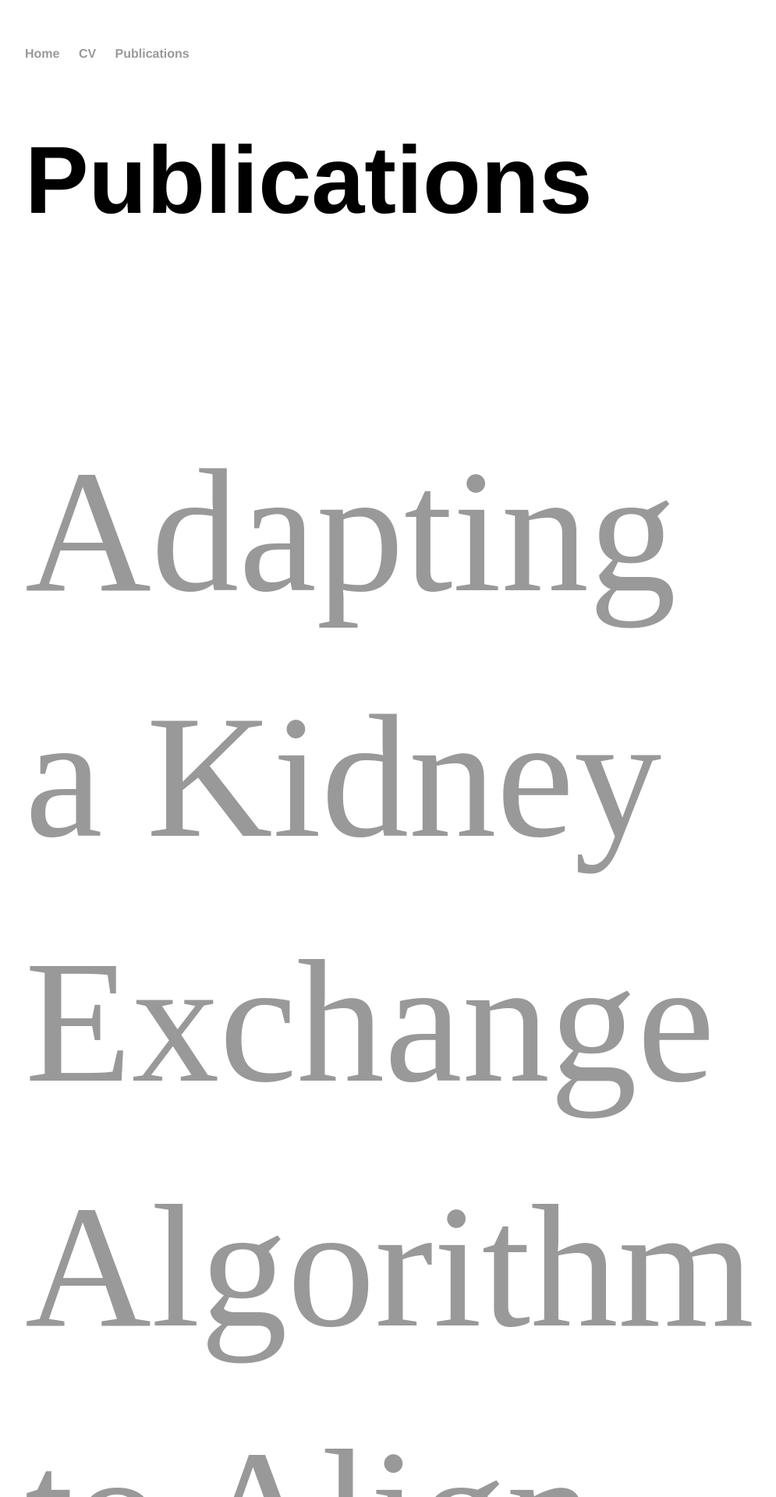
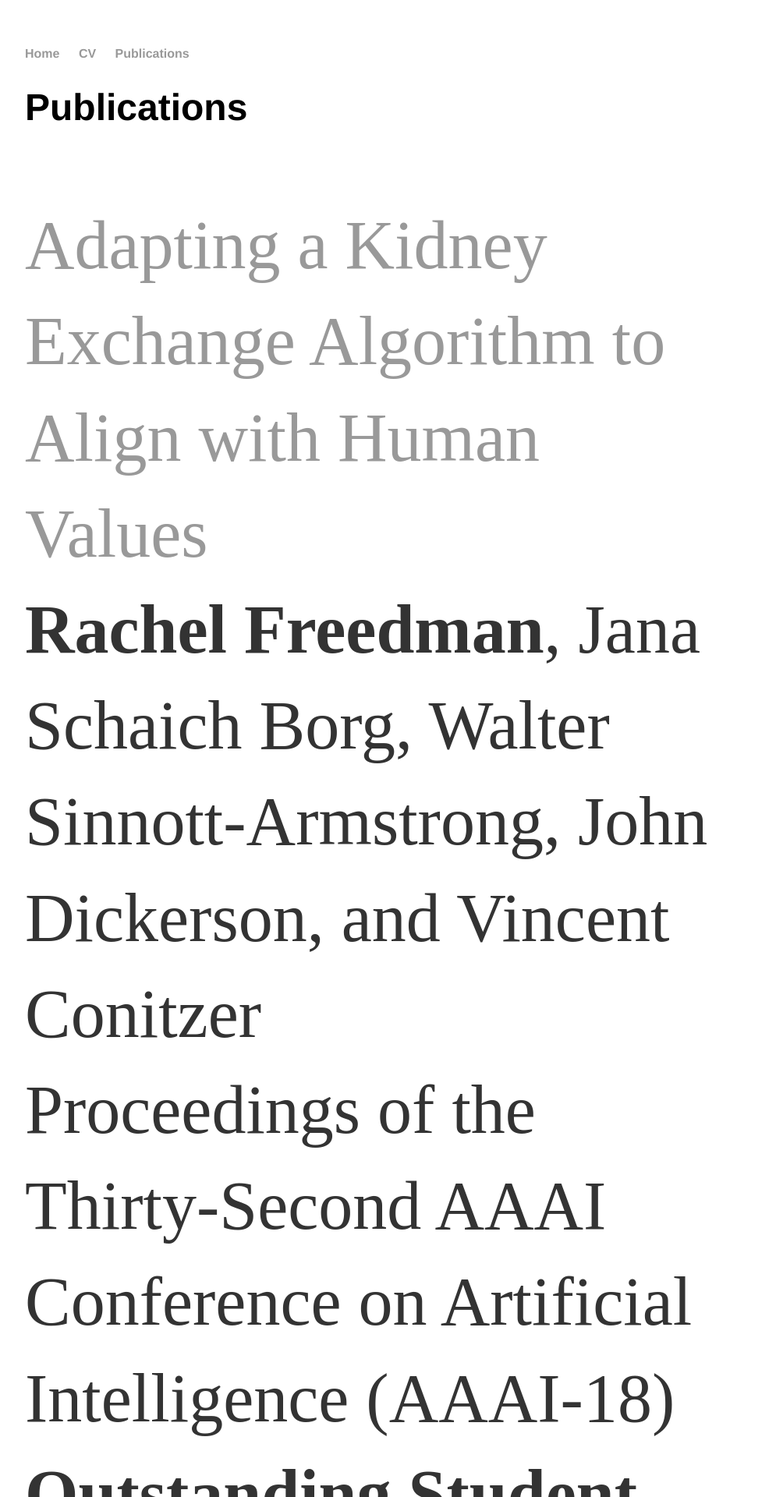
Before and after one commit to RachelFreedman/rachelfreedman.github.io, a Jekyll site: the page built from publications/index.html, in a window 1280 px wide. Shown: the top 1920 px of the page at 78% size, without its empty margins (160-1155 px from the left). Built offline with Jekyll 4.4.1, drawn with Linux system fonts in a browser that asks for light colours.

Commit message:
Removed blurb small font stying

```diff
--- a/css/main.css
+++ b/css/main.css
@@ -41,7 +41,3 @@
 ul.posts li {
     list-style: none;
 }
-
-.blurb-small-font {
-font-size: 2.55em;
-}
```
